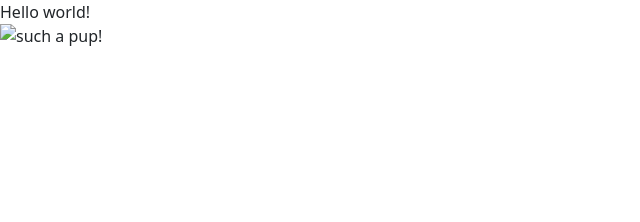
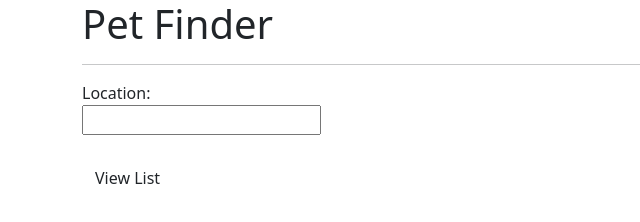
Before and after one commit to MonBoza/pet-finder, a website built with webpack: page src/index.html in a window 1280 px wide. Shown: the whole page, without its empty margins (0-640 px from the left). Built offline with nearby package versions, Linux system fonts and the light colour scheme; files whose address does not match are found by name.

Commit message:
" create HTML Co-authored-by: Zuri Gallegos <ZuriGa@users.noreply.github.com>

```diff
--- a/package.json
+++ b/package.json
@@ -17,6 +17,7 @@
     "@babel/plugin-transform-modules-commonjs": "^7.22.5",
     "clean-webpack-plugin": "^4.0.0",
     "css-loader": "^6.8.1",
+    "dotenv-webpack": "^8.0.1",
     "eslint-webpack-plugin": "^4.0.1",
     "html-loader": "^4.2.0",
     "html-webpack-plugin": "^5.5.3",
--- a/src/index.html
+++ b/src/index.html
@@ -1,8 +1,26 @@
-<html lang="en-US">
+<!DOCTYPE html>
+<html lang="en">
 <head>
+  <meta charset="UTF-8">
+  <meta name="viewport" content="width=device-width, initial-scale=1.0">
+  <title>Pet Finder</title>
 </head>
 <body>
-  <div>Hello world!</div>
-  <img src="./assets/images/stock-puppy-photo.jpg" alt="such a pup!"/>
+  <div class="container">
+    <h1>Pet Finder</h1>
+    <hr>
+    <form class="find-pet">
+        <label for="location">Location:</label>
+        <br />
+        <input id="location" type="text" name="location">
+        <br />
+        <br />
+        <button type="submit" class="btn">View List</button>
+    </form>
+    </div>
+    <div id="results">
+        <p id="displayResults"></p>
+    </div>
+
 </body>
 </html>
--- a/webpack.config.js
+++ b/webpack.config.js
@@ -2,6 +2,8 @@ const path = require('path');
 const HtmlWebpackPlugin = require('html-webpack-plugin');
 const { CleanWebpackPlugin } = require('clean-webpack-plugin');
 const ESLintPlugin = require('eslint-webpack-plugin');
+const Dotenv = require('dotenv-webpack');
+
 
 module.exports = {
     entry: './src/index.js',
@@ -22,7 +24,8 @@ module.exports = {
       title: 'document',
       template: './src/index.html',
       inject: 'body'
-    })
+    }),
+    new Dotenv()
   ],
   module: {
     rules: [
```
Also changed, not shown: src/pet-finder.js (added), src/project.js (deleted), 1 other file.
